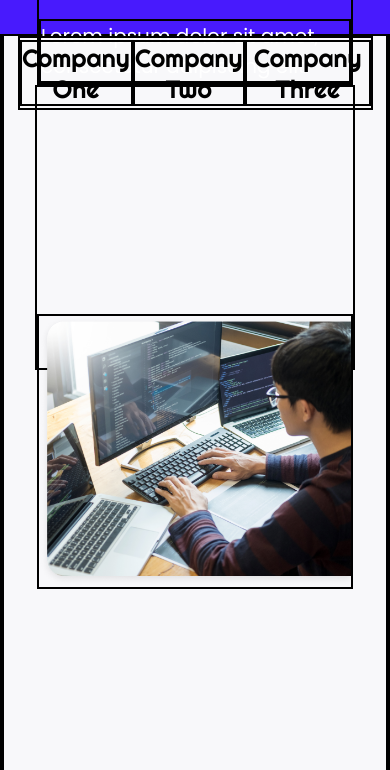
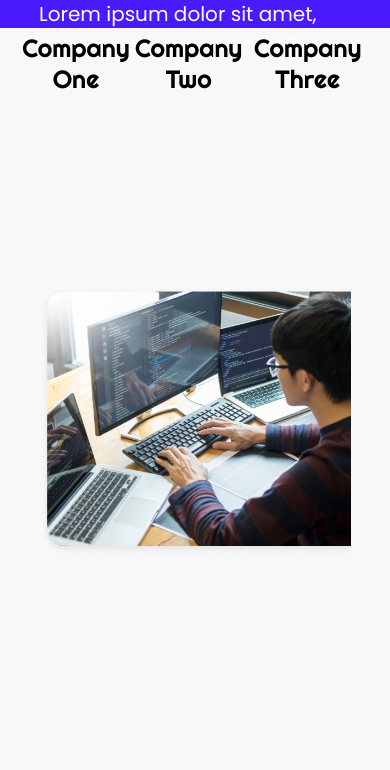
Before and after one commit to saurabhlm10/Developer-Landing-Page, a plain HTML site: page index.html in a window 390 px wide. Shown: the part 732-1502 px from the top of the page. Drawn offline with Linux system fonts and the light colour scheme.

Commit message:
removed individual borders

```diff
--- a/responsive.css
+++ b/responsive.css
@@ -1,7 +1,6 @@
 @media screen and (max-width:1000px) {
 
     *{
-        border: 2px solid black;
         margin:0;
         padding: 0;
     }
@@ -10,7 +9,7 @@
         display: flex;
         flex-direction: column;
         align-items: center;
-        /* width: 99vw; */
+        /* width: 1000px; */
     }
     header{
         display: flex;
```
